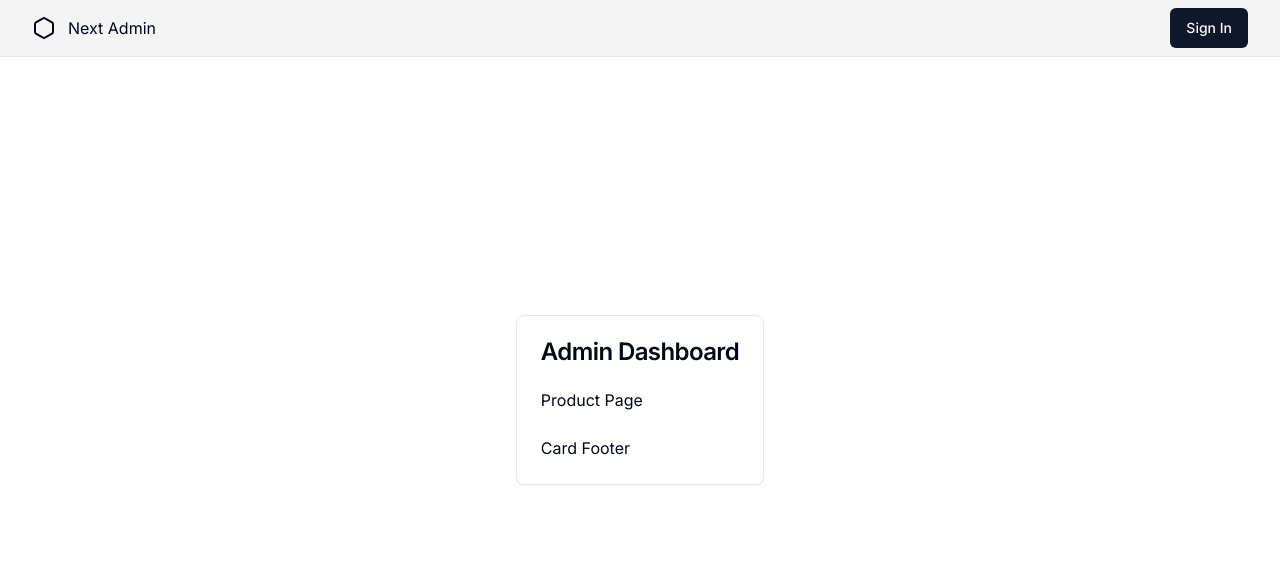
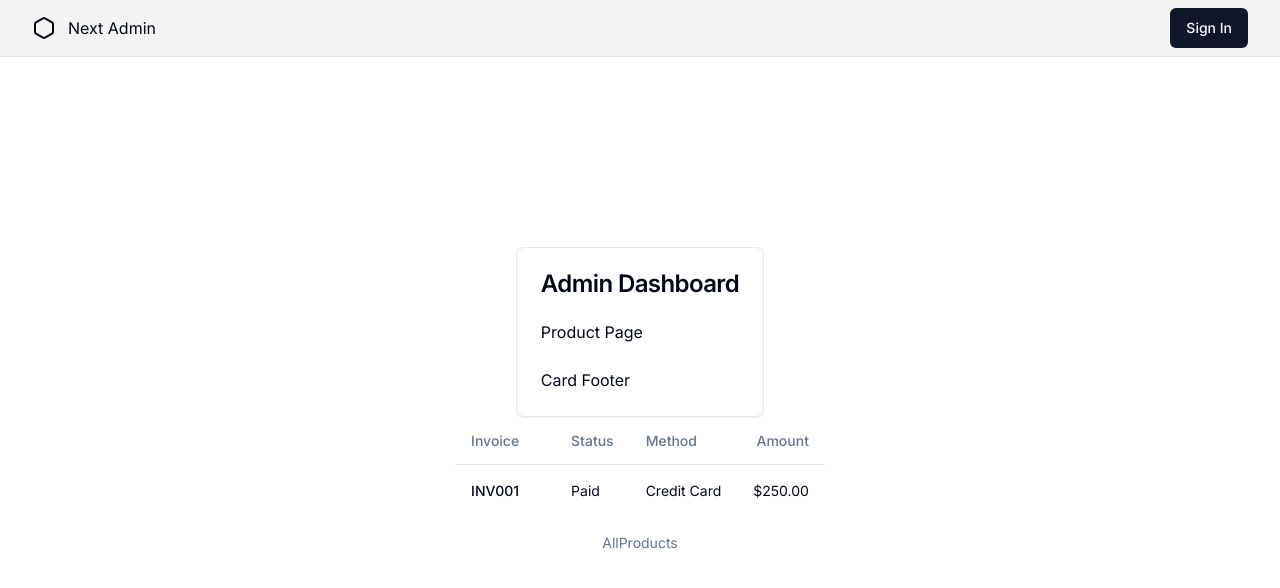
Before and after one commit to nihar-hegde/NextAdmin, a Next.js app: page /dashboard in a window 1280 px wide. Shown: the top 588 px of the page. Built offline with nearby package versions, Linux system fonts and the light colour scheme; no server answers.

Commit message:
added a form card

```diff
--- a/src/app/(root)/dashboard/page.tsx
+++ b/src/app/(root)/dashboard/page.tsx
@@ -1,9 +1,11 @@
+import AllProducts from "@/components/cards/AllProducts";
 import PageLinkCard from "@/components/cards/PageLinkCard";
 import React from "react";
 
 const DashBoard = () => {
   return <div className="h-screen flex flex-col justify-center items-center">
     <PageLinkCard/>
+    <AllProducts/>
   </div>
 };
 
--- a/src/app/page.tsx
+++ b/src/app/page.tsx
@@ -1,10 +1,11 @@
-import { Button } from "@/components/ui/button";
+import { Button, buttonVariants } from "@/components/ui/button";
+import Link from "next/link";
 
 export default function Home() {
   return (
     <div className="h-screen flex flex-col justify-center items-center">
       <h1>Home page</h1>
-      <Button>Test</Button>
+      <Link href={'/dashboard'}  className={buttonVariants({ variant: "default" })}>Dashboard</Link>
     </div>
   );
 }
--- /dev/null
+++ b/src/components/cards/AllProducts.tsx
@@ -0,0 +1,36 @@
+import React from 'react'
+import {
+    Table,
+    TableBody,
+    TableCaption,
+    TableCell,
+    TableHead,
+    TableHeader,
+    TableRow,
+  } from "@/components/ui/table"
+
+const AllProducts = () => {
+  return (
+    <Table>
+  <TableCaption>AllProducts</TableCaption>
+  <TableHeader>
+    <TableRow>
+      <TableHead className="w-[100px]">Invoice</TableHead>
+      <TableHead>Status</TableHead>
+      <TableHead>Method</TableHead>
+      <TableHead className="text-right">Amount</TableHead>
+    </TableRow>
+  </TableHeader>
+  <TableBody>
+    <TableRow>
+      <TableCell className="font-medium">INV001</TableCell>
+      <TableCell>Paid</TableCell>
+      <TableCell>Credit Card</TableCell>
+      <TableCell className="text-right">$250.00</TableCell>
+    </TableRow>
+  </TableBody>
+</Table>
+  )
+}
+
+export default AllProducts
--- a/src/components/forms/AddProudctForm.tsx
+++ b/src/components/forms/AddProudctForm.tsx
@@ -32,7 +32,7 @@
           const productData = {
             title: data.title,
             description: data.description,
-            price:data.price,
+            price:data.price
           };
           console.log("send data", productData);
           const response = await axios.post("/api/products", productData);
--- /dev/null
+++ b/src/components/ui/table.tsx
@@ -0,0 +1,114 @@
+import * as React from "react"
+
+import { cn } from "@/lib/utils"
+
+const Table = React.forwardRef<
+  HTMLTableElement,
+  React.HTMLAttributes<HTMLTableElement>
+>(({ className, ...props }, ref) => (
+  <div className="w-full overflow-auto">
+    <table
+      ref={ref}
+      className={cn("w-full caption-bottom text-sm", className)}
+      {...props}
+    />
+  </div>
+))
+Table.displayName = "Table"
+
+const TableHeader = React.forwardRef<
+  HTMLTableSectionElement,
+  React.HTMLAttributes<HTMLTableSectionElement>
+>(({ className, ...props }, ref) => (
+  <thead ref={ref} className={cn("[&_tr]:border-b", className)} {...props} />
+))
+TableHeader.displayName = "TableHeader"
+
+const TableBody = React.forwardRef<
+  HTMLTableSectionElement,
+  React.HTMLAttributes<HTMLTableSectionElement>
+>(({ className, ...props }, ref) => (
+  <tbody
+    ref={ref}
+    className={cn("[&_tr:last-child]:border-0", className)}
+    {...props}
+  />
+))
+TableBody.displayName = "TableBody"
+
+const TableFooter = React.forwardRef<
+  HTMLTableSectionElement,
+  React.HTMLAttributes<HTMLTableSectionElement>
+>(({ className, ...props }, ref) => (
+  <tfoot
+    ref={ref}
+    className={cn("bg-primary font-medium text-primary-foreground", className)}
+    {...props}
+  />
+))
+TableFooter.displayName = "TableFooter"
+
+const TableRow = React.forwardRef<
+  HTMLTableRowElement,
+  React.HTMLAttributes<HTMLTableRowElement>
+>(({ className, ...props }, ref) => (
+  <tr
+    ref={ref}
+    className={cn(
+      "border-b transition-colors hover:bg-muted/50 data-[state=selected]:bg-muted",
+      className
+    )}
+    {...props}
+  />
+))
+TableRow.displayName = "TableRow"
+
+const TableHead = React.forwardRef<
+  HTMLTableCellElement,
+  React.ThHTMLAttributes<HTMLTableCellElement>
+>(({ className, ...props }, ref) => (
+  <th
+    ref={ref}
+    className={cn(
+      "h-12 px-4 text-left align-middle font-medium text-muted-foreground [&:has([role=checkbox])]:pr-0",
+      className
+    )}
+    {...props}
+  />
+))
+TableHead.displayName = "TableHead"
+
+const TableCell = React.forwardRef<
+  HTMLTableCellElement,
+  React.TdHTMLAttributes<HTMLTableCellElement>
+>(({ className, ...props }, ref) => (
+  <td
+    ref={ref}
+    className={cn("p-4 align-middle [&:has([role=checkbox])]:pr-0", className)}
+    {...props}
+  />
+))
+TableCell.displayName = "TableCell"
+
+const TableCaption = React.forwardRef<
+  HTMLTableCaptionElement,
+  React.HTMLAttributes<HTMLTableCaptionElement>
+>(({ className, ...props }, ref) => (
+  <caption
+    ref={ref}
+    className={cn("mt-4 text-sm text-muted-foreground", className)}
+    {...props}
+  />
+))
+TableCaption.displayName = "TableCaption"
+
+export {
+  Table,
+  TableHeader,
+  TableBody,
+  TableFooter,
+  TableHead,
+  TableRow,
+  TableCell,
+  TableCaption,
+}
```
